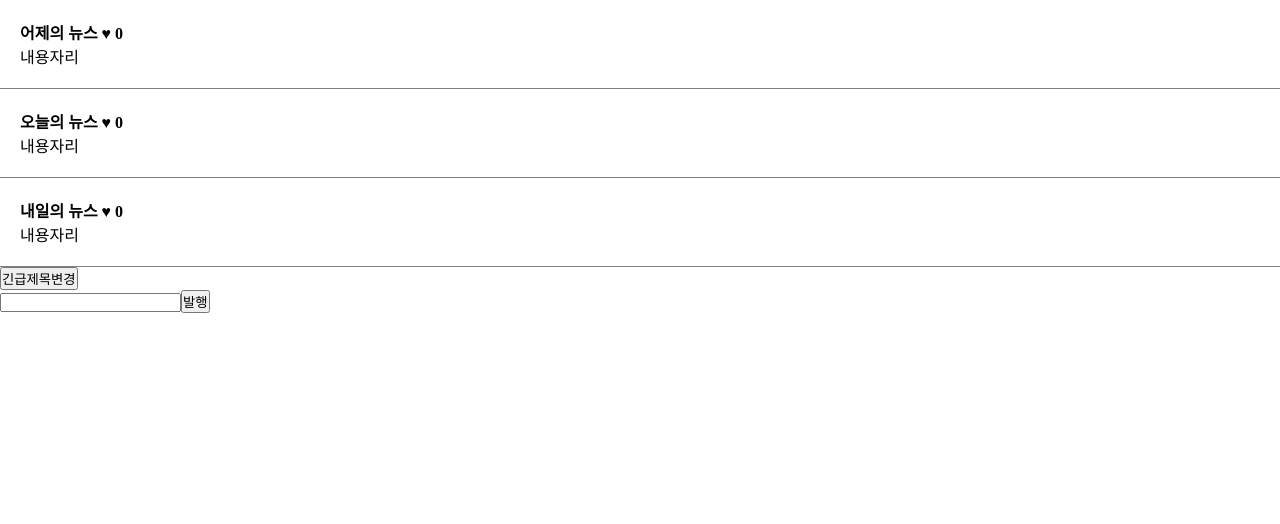
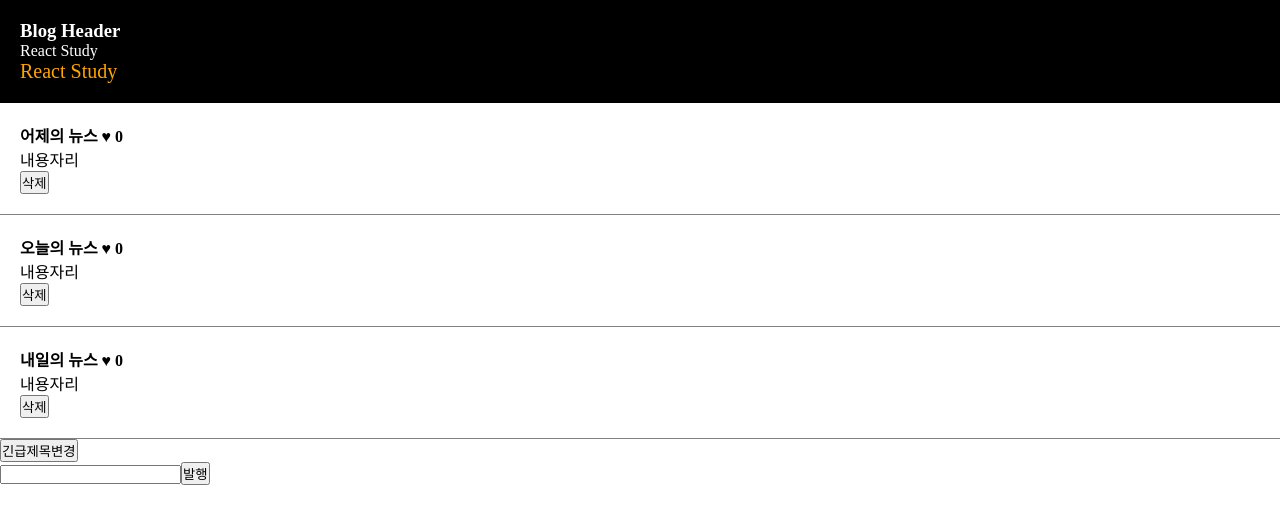
Before and after one commit to jws909/fe-react-study, a React (Vite) app in the folder react-study/: page / in a window 1280 px wide. Shown: the top 524 px of the page. Built offline with nearby package versions, Linux system fonts and the light colour scheme.

Commit message:
포스트 삭제 기능 추가(splice, filter)

```diff
--- a/react-study/src/newsblog/NewsBlog.jsx
+++ b/react-study/src/newsblog/NewsBlog.jsx
@@ -72,6 +72,11 @@ function NewsBlog() {
                 <p>내용자리</p>
             </div> */}
 
+            <div className="black-nav">
+                <h3>Blog Header</h3>
+                <div>React Study</div>
+                <div style={{ color: "orange", fontSize: "20px" }}>{title}</div>
+            </div>
             {
                 news.map((item, index) => {
                     return (
@@ -91,6 +96,32 @@ function NewsBlog() {
                                 setLikeCountArr(temp);
                             }}>♥</span> {likeCountArr[index]}</h4>
                             <p>내용자리</p>
+                            <button onClick={()=>{
+                                //누른 대상을 삭제
+                                //배열안에 누른 대상의 index 위치에 있는 값을 제거
+
+                                // index
+
+                                // arr.splice(index, 몇개지울, 추가할값)
+
+                                // let temp = [...news];
+                                // temp.splice(index, 1); //1개 삭제
+                                // setNews(temp);
+                                // // temp = [...likeCountArr];
+                                // // temp.splice(index, 1);
+                                // // setLikeCountArr(temp);
+
+                                // //좋아요 갯수 같이 삭제
+                                // likeCountArr.splice(index, 1);
+
+                                let temp = news.filter((value, idx)=>{
+                                    return idx != index;
+                                })
+                                setNews(temp);
+
+                                setLikeCountArr(likeCountArr.filter((_,idx)=>idx != index))
+
+                            }}>삭제</button>
                         </div>
                     )
                 })
```
